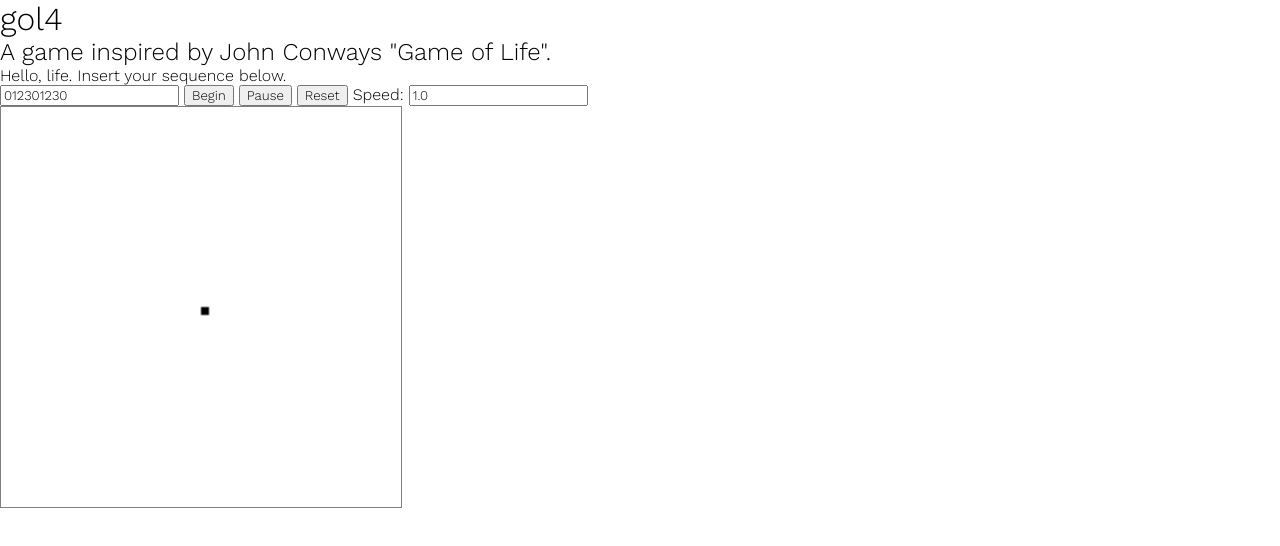
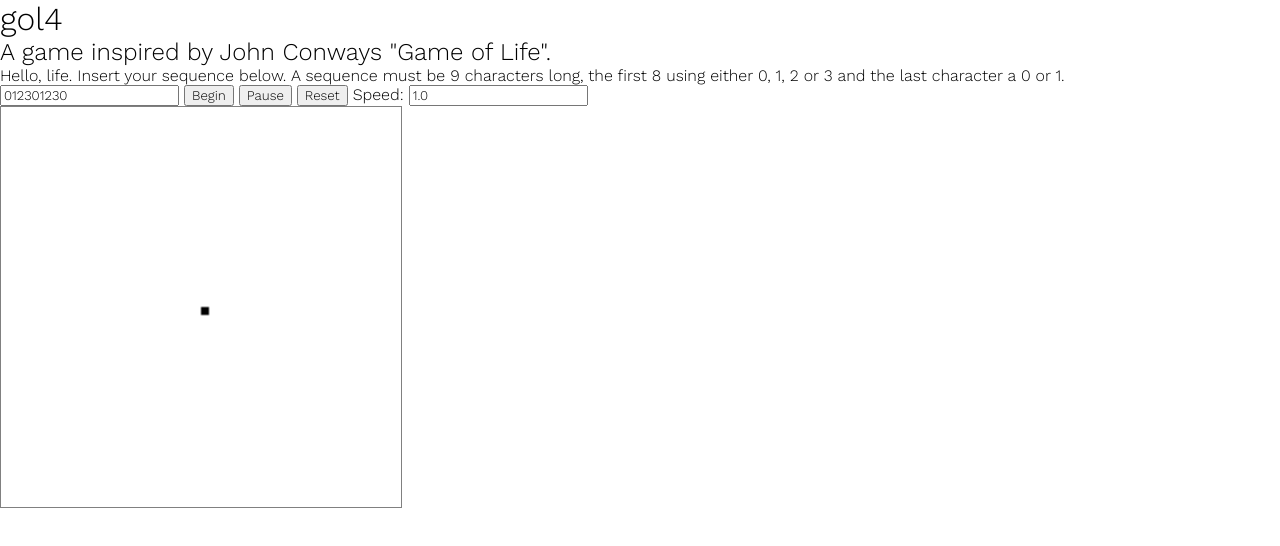
Before and after one commit to jessehorne/gol4, a plain HTML site: page index.html in a window 1280 px wide. Drawn offline with nearby package versions, Linux system fonts and the light colour scheme.

Commit message:
added sequence description

```diff
--- a/index.html
+++ b/index.html
@@ -13,7 +13,7 @@
 
     <div id="sub-title">A game inspired by John Conways "Game of Life".</div>
 
-    <div id="desc">Hello, life. Insert your sequence below.</div>
+    <div id="desc">Hello, life. Insert your sequence below. A sequence must be 9 characters long, the first 8 using either 0, 1, 2 or 3 and the last character a 0 or 1.</div>
 
     <!--
 
```
